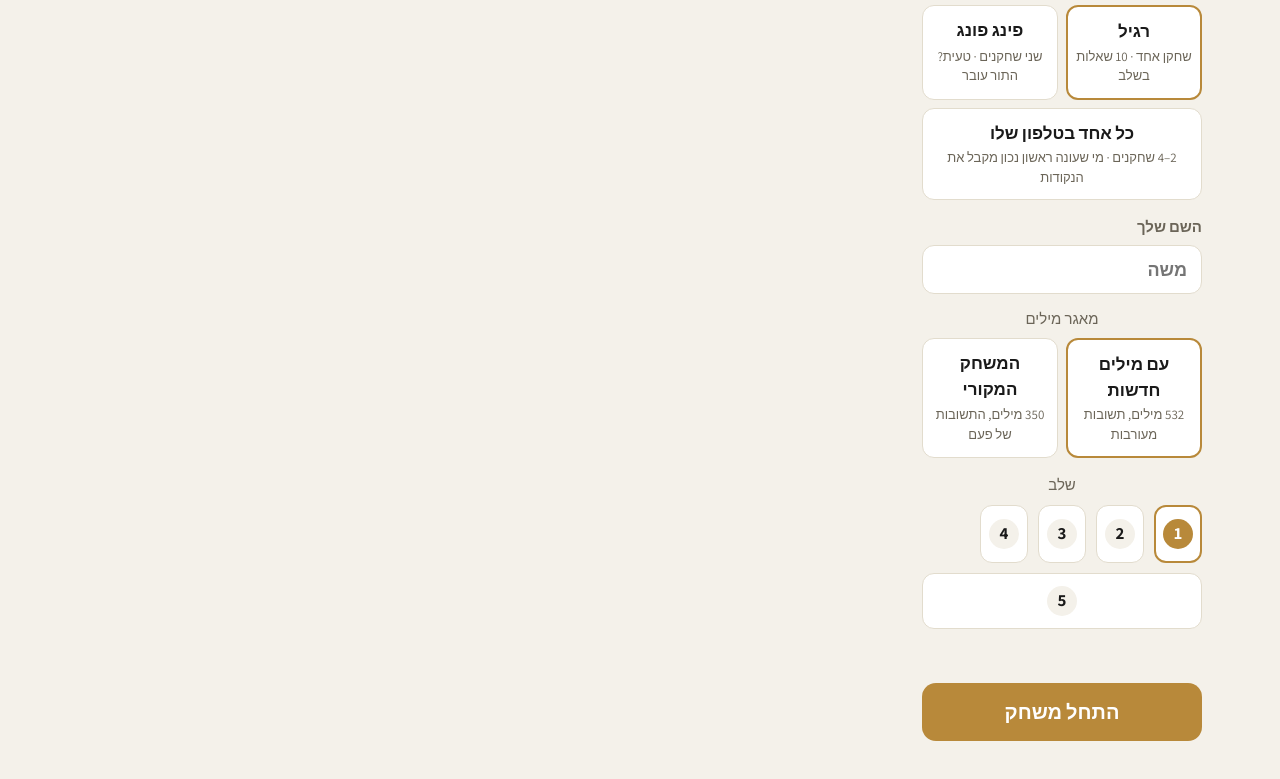
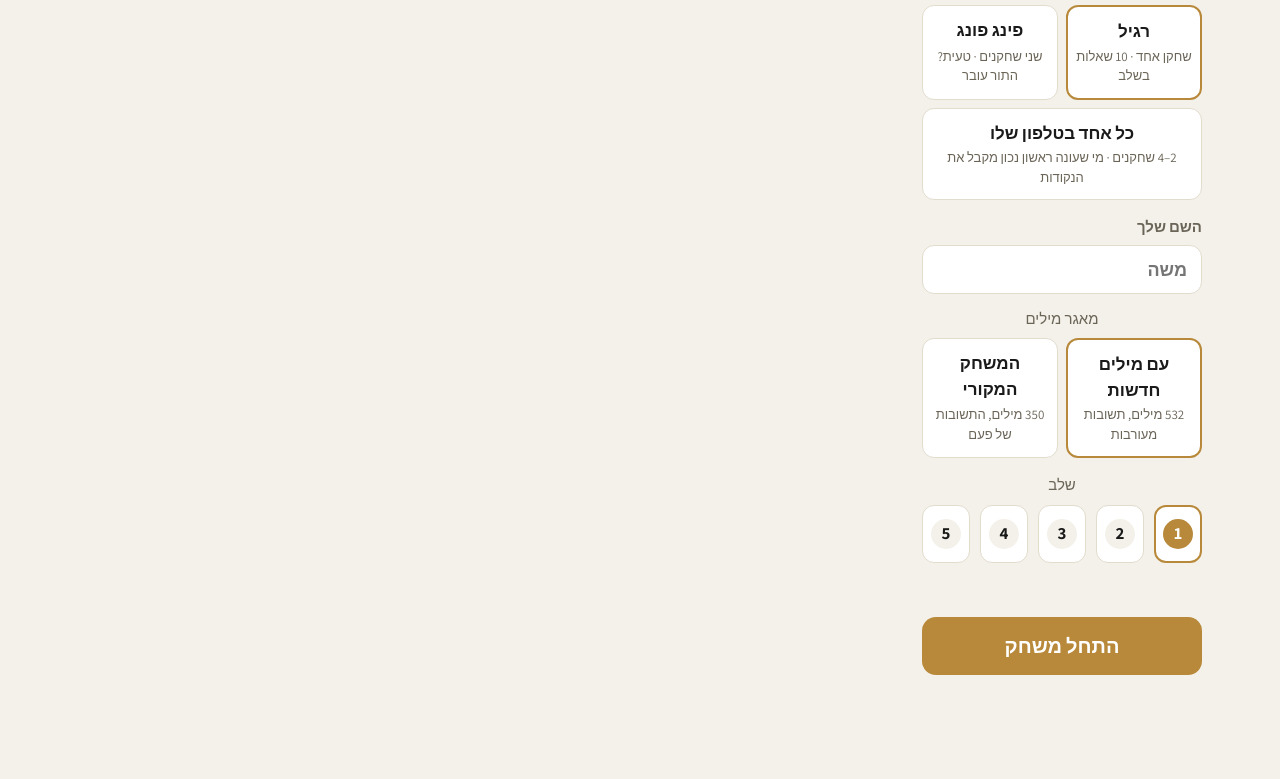
Before and after one commit to dannybd20-hue/store, a plain HTML site: page index.html in a window 1280 px wide. Shown: the part 249-1028 px from the top of the page. After the commit the page ends 964 px from the top, so only its background shows below. Drawn offline with Linux system fonts and the light colour scheme; no server answers; a web font is replaced by a local one.

Commit message:
Level 5 on same row
Co-Authored-By: Claude Sonnet 5.5 <noreply@anthropic.com>
Claude-Session: https://claude.ai/code/session_01RmW3rNoXqpZFwjRVVzWCvZ

```diff
--- a/index.html
+++ b/index.html
@@ -36,7 +36,6 @@ main{max-width:560px;margin:0 auto;padding:20px max(16px,env(safe-area-inset-lef
 .lv b{display:inline-grid;place-items:center;width:30px;height:30px;border-radius:50%;background:var(--bg);font-weight:700;flex:none}
 .lv.on{border:2px solid var(--gold)}
 .lv.on b{background:var(--gold);color:#fff}
-.lv:last-child{grid-column:1/-1}
 .big{display:block;width:100%;background:var(--gold);color:#fff;border:0;border-radius:14px;padding:16px;font:700 20px var(--body)}
 .big:active{transform:scale(.98)}
 .meta{display:flex;justify-content:space-between;color:var(--muted);font-size:15px;margin-bottom:10px}
```
